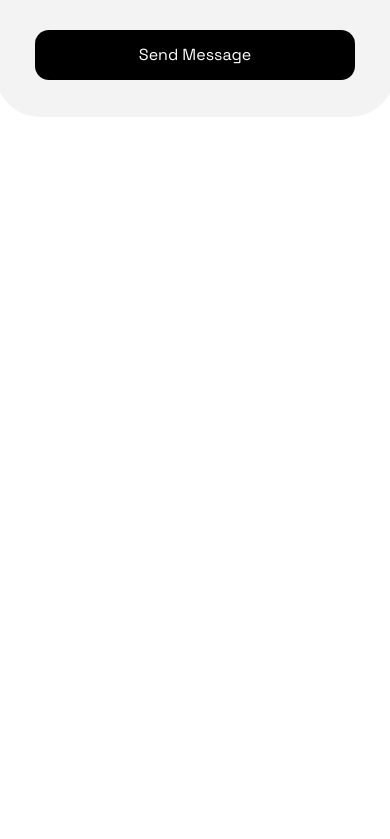
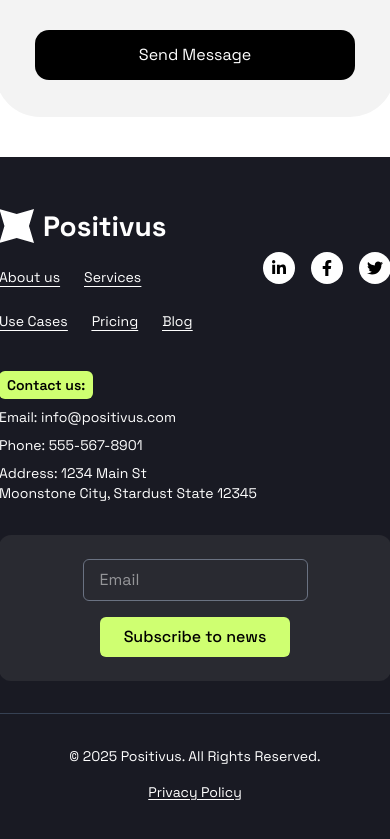
Before and after one commit to ogabekrustamov/Positivus, a React (Vite) app: page / in a window 390 px wide. Shown: the part 7983-8822 px from the top of the page. Before the commit the page ends 8100 px from the top, so only its background shows below. Built offline with nearby package versions, Linux system fonts and the light colour scheme.

Commit message:
First page finished fully responsive

```diff
--- a/package.json
+++ b/package.json
@@ -16,6 +16,7 @@
     "lucide-react": "^0.525.0",
     "react": "^19.1.0",
     "react-dom": "^19.1.0",
+    "react-icons": "^5.5.0",
     "react-slick": "^0.30.3",
     "slick-carousel": "^1.8.1",
     "swiper": "^11.2.10",
--- a/src/App.jsx
+++ b/src/App.jsx
@@ -8,6 +8,7 @@ import WorkingProcess from "./Components/WorkingProcess.jsx";
 import Team from "./Components/Team.jsx"
 import Testimonials from "./Components/Testimonials.jsx";
 import ContactUs from "./Components/ContactUs.jsx";
+import Footer from "./Components/Footer.jsx";
 
 
 
@@ -24,6 +25,7 @@ const App = ()  =>{
         <Team />
         <Testimonials />
         <ContactUs />
+        <Footer />
     </main>
   )
 }
--- /dev/null
+++ b/src/Components/Footer.jsx
@@ -0,0 +1,89 @@
+
+
+import React from "react";
+import { FaLinkedinIn, FaFacebookF, FaTwitter } from "react-icons/fa";
+import white from '../assets/white.svg';
+
+const Footer = () => {
+    return (
+
+        <div className="flex flex-col max-lg:items-center mt-[40px]">
+            <footer className="bg-[rgb(25,26,35)] text-white py-12 px-6 md:px-20 rounded-t-[40px] max-lg:w-full max-sm:w-full max-sm:rounded-t-[0px] max-lg:rounded-t-[0px]">
+                <div className="flex flex-col max-lg:flex-row justify-between items-start max-lg:items-center mb-10 gap-10">
+                    {/* Left: Logo and Menu */}
+                    <div className="space-y-5">
+                        {/*<h1 className="text-2xl font-semibold">🌟 Positivus</h1>*/}
+                        <div
+                            className={`flex items-center gap-2 transition-all duration-700 ease-out transform`}>
+                            <img src={white} className="w-[36px] h-[36px]" alt="logo" />
+                            <p className="text-[28px] sm:text-[32px] font-bold">Positivus</p>
+                        </div>
+
+                        <nav className="flex flex-wrap gap-6 text-sm underline underline-offset-4">
+                            <a href="#" className="hover:text-[rgb(207,255,113)]">About us</a>
+                            <a href="#" className="hover:text-[rgb(207,255,113)]">Services</a>
+                            <a href="#" className="hover:text-[rgb(207,255,113)]">Use Cases</a>
+                            <a href="#" className="hover:text-[rgb(207,255,113)]">Pricing</a>
+                            <a href="#" className="hover:text-[rgb(207,255,113)]">Blog</a>
+                        </nav>
+                    </div>
+
+                    {/* Right: Social Icons */}
+                    <div className="flex gap-4 text-black">
+                        <div className="bg-white p-2 rounded-full hover:bg-[rgb(207,255,113)]">
+                            <FaLinkedinIn />
+                        </div>
+                        <div className="bg-white p-2 rounded-full hover:bg-[rgb(207,255,113)]">
+                            <FaFacebookF />
+                        </div>
+                        <div className="bg-white p-2 rounded-full hover:bg-[rgb(207,255,113)]">
+                            <FaTwitter />
+                        </div>
+                    </div>
+                </div>
+
+                {/* Contact and Subscribe */}
+                <div className="flex flex-col md:flex-row justify-between gap-8">
+                    {/* Contact Info */}
+                    <div className="text-sm space-y-2">
+          <span className="bg-[rgb(207,255,113)] text-black px-2 py-1 rounded-md font-semibold inline-block">
+            Contact us:
+          </span>
+                        <p>Email: info@positivus.com</p>
+                        <p>Phone: 555-567-8901</p>
+                        <p>Address: 1234 Main St<br />Moonstone City, Stardust State 12345</p>
+                    </div>
+
+                    {/* Subscribe */}
+                    <div className="bg-[rgb(41,42,49)] rounded-xl p-6 flex flex-col md:flex-row gap-4 items-center w-full md:w-[500px]">
+                        <input
+                            type="email"
+                            placeholder="Email"
+                            className="flex-1 py-2 px-4 rounded-md bg-transparent border border-gray-500 text-white focus:outline-none"
+                        />
+                        <button className="bg-[rgb(207,255,113)] text-black px-6 py-2 rounded-md font-medium">
+                            Subscribe to news
+                        </button>
+                    </div>
+                </div>
+
+                {/* Divider */}
+                <hr className="my-8 border-gray-700" />
+
+                {/* Bottom Info */}
+                <div className="flex justify-between items-center text-sm flex-col md:flex-row gap-4">
+                    <p>© 2025 Positivus. All Rights Reserved.</p>
+                    <a href="#" className="underline underline-offset-2">
+                        Privacy Policy
+                    </a>
+                </div>
+            </footer>
+        </div>
+
+
+
+
+    );
+};
+
+export default Footer;
```
Also changed, not shown: src/assets/white.svg (added), 1 other file (tests, documents, lock files or other folders).
